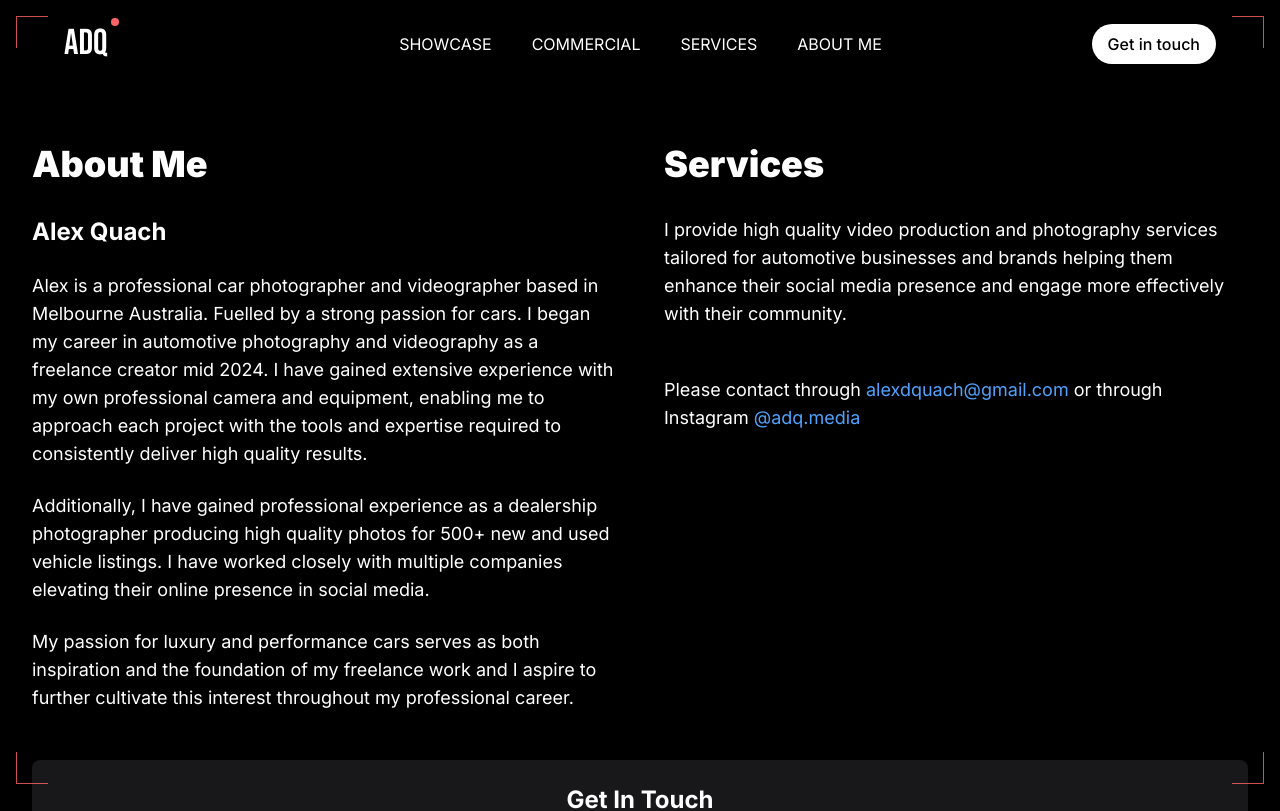
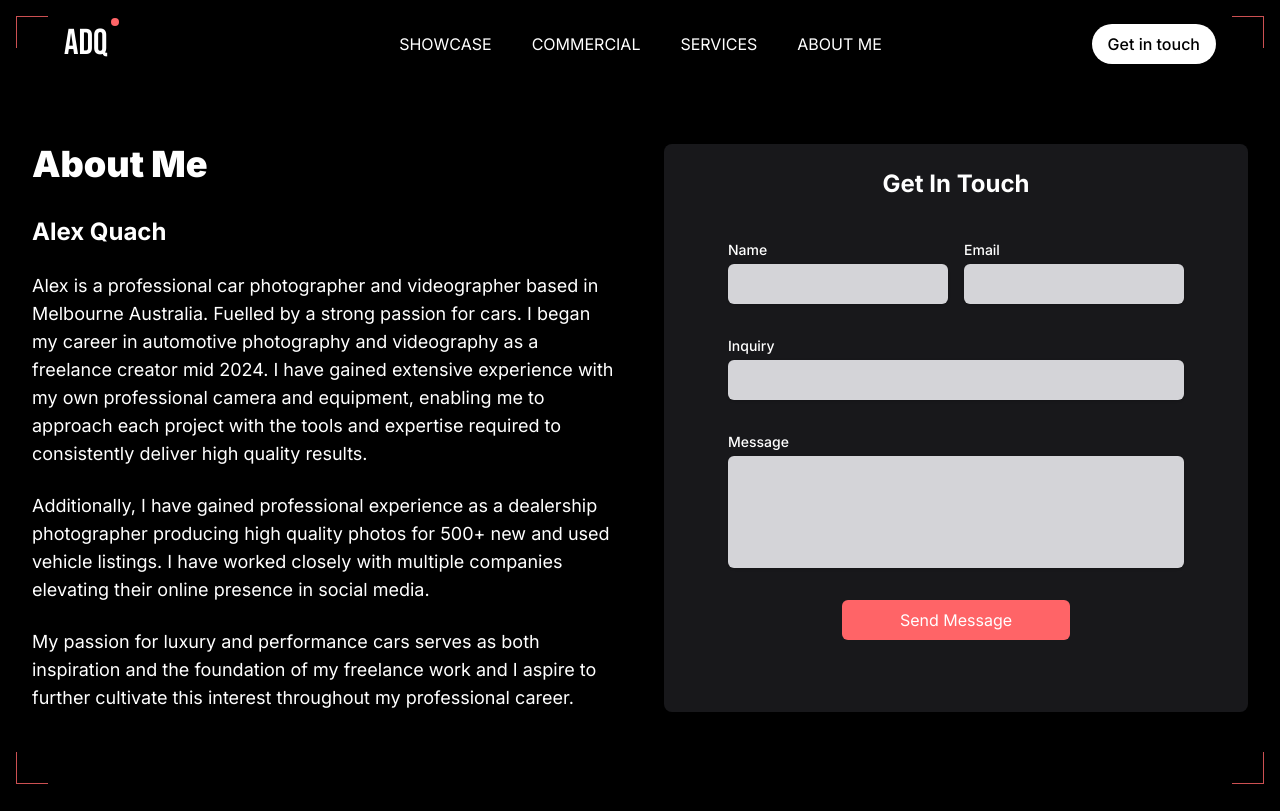
Before and after one commit to ekpk-1/adqMedia, a React (Vite) app: page /about in a window 1280 px wide. Shown: the top 811 px of the page. Built offline with nearby package versions, Linux system fonts and the light colour scheme.

Commit message:
Refactor ContactForm component to accept colSpan as a prop for improved layout flexibility; update AboutMePage to utilize the new prop for consistent styling.

```diff
--- a/src/components/ContactForm.jsx
+++ b/src/components/ContactForm.jsx
@@ -1,7 +1,9 @@
 import { useState, useRef } from "react";
 import emailjs from "@emailjs/browser";
 
-const ContactForm = () => {
+const ContactForm = ({
+    colSpan = "col-span-1 xl:col-span-2 lg:col-span-2",
+}) => {
     const form = useRef();
     const [status, setStatus] = useState("");
 
@@ -27,7 +29,7 @@ const ContactForm = () => {
 
     return (
         <div
-            className="w-full mx-auto py-6 px-16 bg-zinc-900 rounded-lg shadow-lg col-span-1 xl:col-span-2 lg:col-span-2 max-sm:w-full max-sm:px-4 max-sm:py-4"
+            className={`w-full mx-auto py-6 px-16 bg-zinc-900 rounded-lg shadow-lg ${colSpan} max-sm:w-full max-sm:px-4 max-sm:py-4`}
             id="contact-form"
         >
             <h2 className="text-2xl font-bold text-white mx-auto text-center mb-10 max-sm:my-6">
--- a/src/pages/AboutMePage.jsx
+++ b/src/pages/AboutMePage.jsx
@@ -48,43 +48,7 @@ const AboutMePage = () => {
                                 </p>
                             </div>
                         </div>
-
-                        {/* Services Section */}
-                        <div>
-                            <h2 className="text-4xl font-black mb-8">
-                                Services
-                            </h2>
-                            <p className="text-lg mb-12">
-                                I provide high quality video production and
-                                photography services tailored for automotive
-                                businesses and brands helping them enhance their
-                                social media presence and engage more
-                                effectively with their community.
-                            </p>
-
-                            {/* Contact Section */}
-                            <div className="mt-12">
-                                <p className="text-lg">
-                                    Please contact through{" "}
-                                    <a
-                                        href="mailto:alexdquach@gmail.com"
-                                        className="text-blue-400 hover:text-blue-300"
-                                    >
-                                        alexdquach@gmail.com
-                                    </a>{" "}
-                                    or through Instagram{" "}
-                                    <a
-                                        href="https://instagram.com/adq.media"
-                                        target="_blank"
-                                        rel="noopener noreferrer"
-                                        className="text-blue-400 hover:text-blue-300"
-                                    >
-                                        @adq.media
-                                    </a>
-                                </p>
-                            </div>
-                        </div>
-                        <ContactForm />
+                        <ContactForm colSpan="col-span-1" />
                     </div>
                 </div>
             </section>
```
